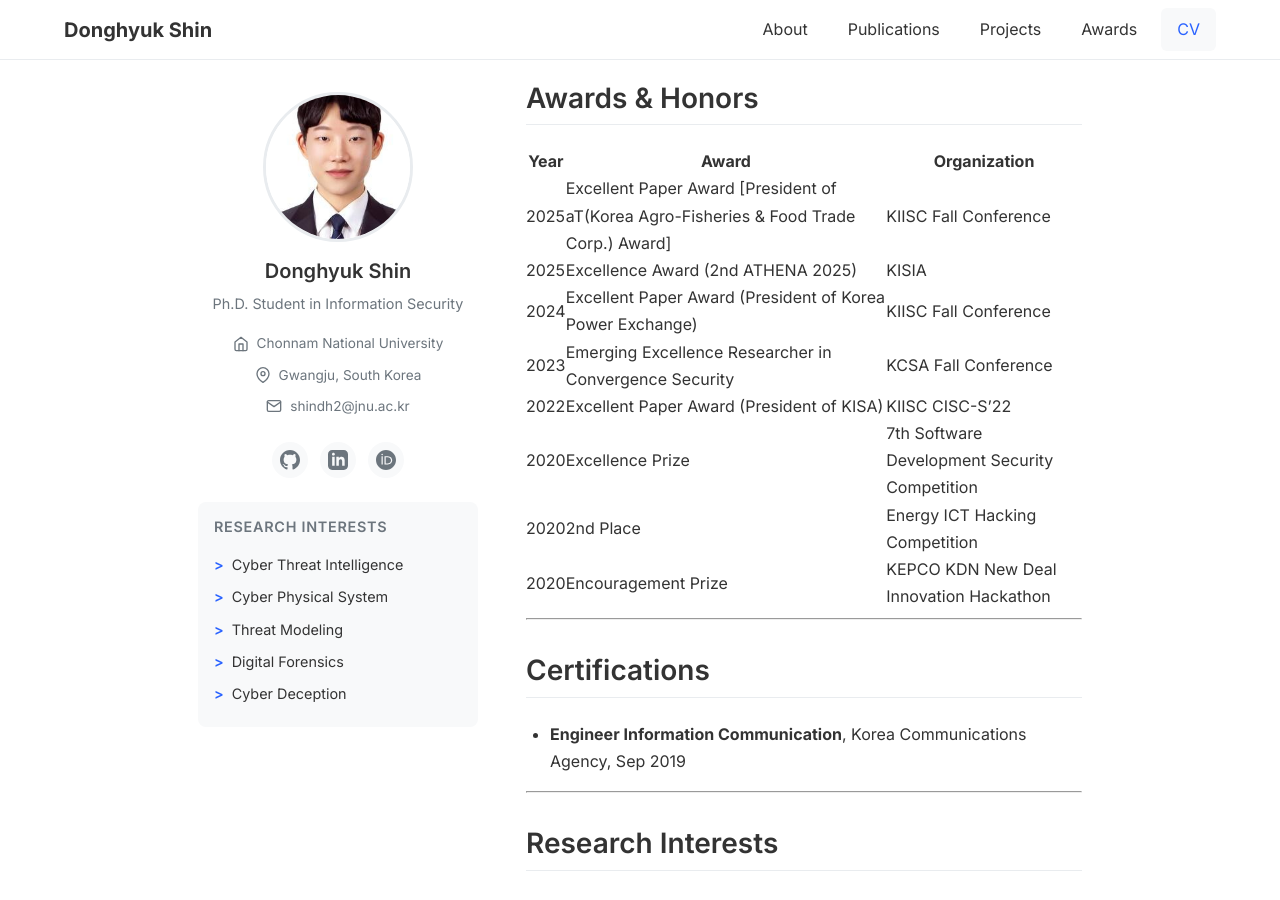
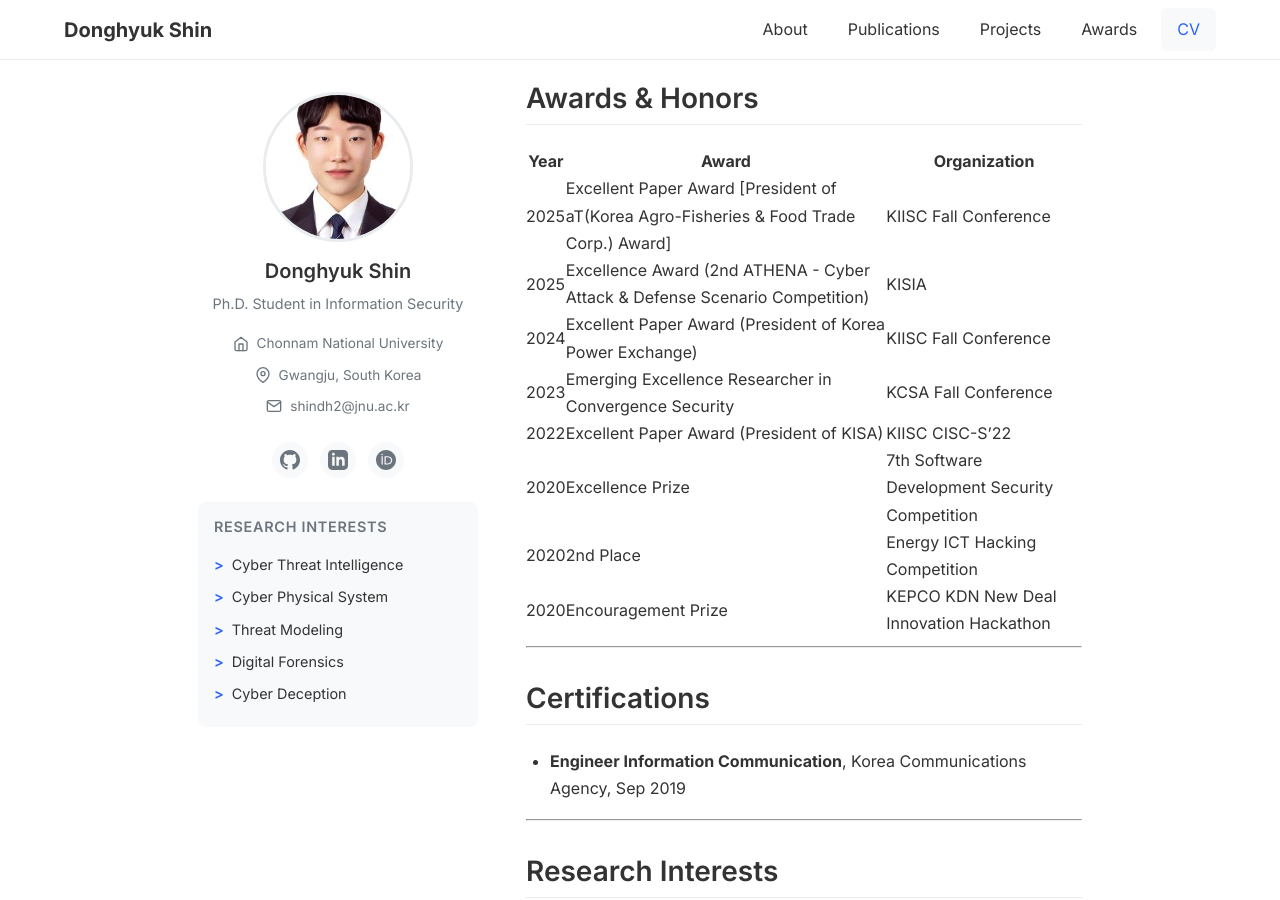
Before and after one commit to soledo/soledo.github.io, a Jekyll site: the page built from _pages/cv.md, in a window 1280 px wide and 900 px high, scrolled down 1178 px. Built offline with Jekyll 4.4.1, drawn with Linux system fonts in a browser that asks for light colours.

Commit message:
Add description to ATHENA 2025 award name

```diff
--- a/_pages/cv.md
+++ b/_pages/cv.md
@@ -46,7 +46,7 @@ Chonnam National University, South Korea
 | Year | Award | Organization |
 |------|-------|--------------|
 | 2025 | Excellent Paper Award [President of aT(Korea Agro-Fisheries & Food Trade Corp.) Award] | KIISC Fall Conference |
-| 2025 | Excellence Award (2nd ATHENA 2025) | KISIA |
+| 2025 | Excellence Award (2nd ATHENA - Cyber Attack & Defense Scenario Competition) | KISIA |
 | 2024 | Excellent Paper Award (President of Korea Power Exchange) | KIISC Fall Conference |
 | 2023 | Emerging Excellence Researcher in Convergence Security | KCSA Fall Conference |
 | 2022 | Excellent Paper Award (President of KISA) | KIISC CISC-S'22 |
```
Also changed, not shown: _pages/awards.md (+1 -1 lines).
